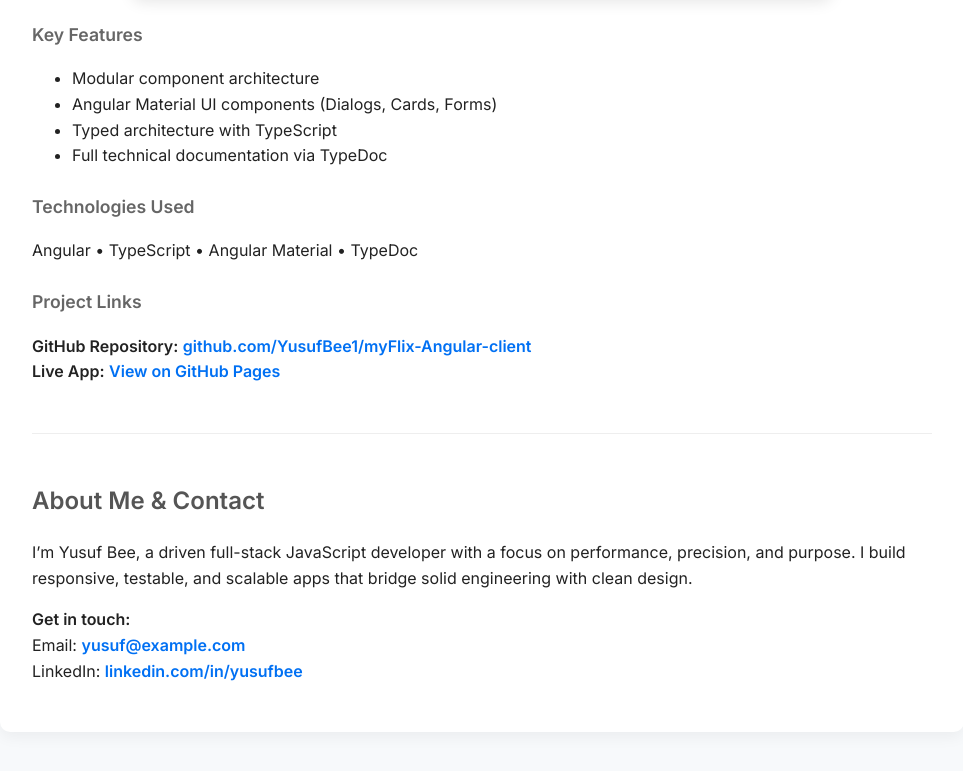
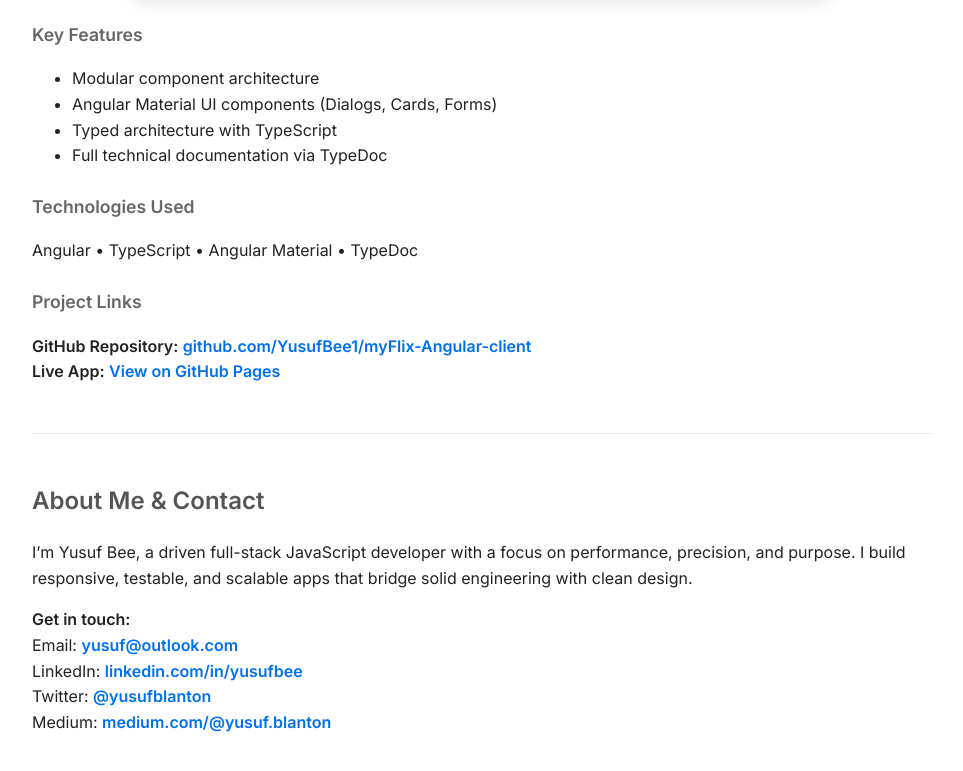
Before and after one commit to YusufBee1/Yus, a plain HTML site: page index.html in a window 1280 px wide. Shown: the part 2909-3680 px from the top of the page, without its empty margins (158-1121 px from the left). Drawn offline with Linux system fonts and the light colour scheme.

Commit message:
Update index.html

```diff
--- a/index.html
+++ b/index.html
@@ -144,8 +144,10 @@
     </p>
     <p>
       <strong>Get in touch:</strong><br>
-      Email: <a href="mailto:yusuf@example.com">yusuf@example.com</a><br>
-      LinkedIn: <a href="#">linkedin.com/in/yusufbee</a>
+      Email: <a href="mailto:yusuf@example.com">yusuf@outlook.com</a><br>
+      LinkedIn: <a href="#">linkedin.com/in/yusufbee</a><br>
+      Twitter: <a href="https://x.com/yusufblanton" target="_blank">@yusufblanton</a><br>
+      Medium: <a href="https://medium.com/@yusuf.blanton" target="_blank">medium.com/@yusuf.blanton</a>
     </p>
   </div>
 </body>
```
